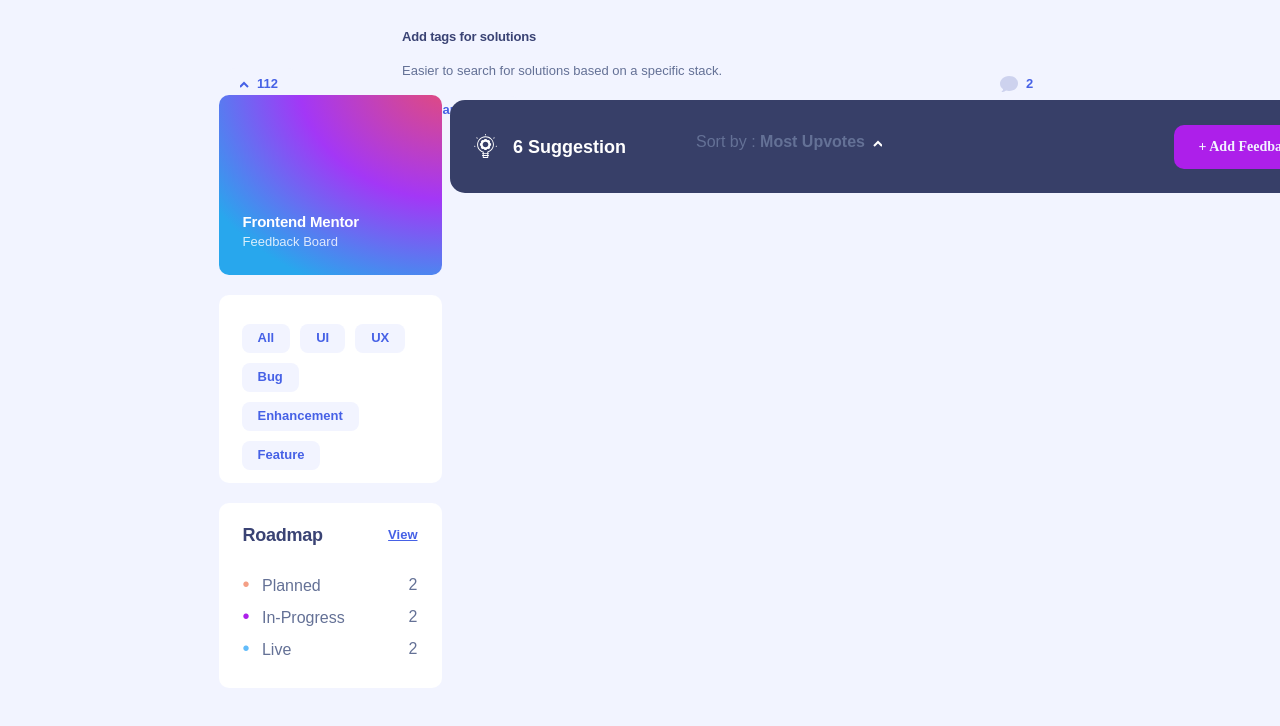
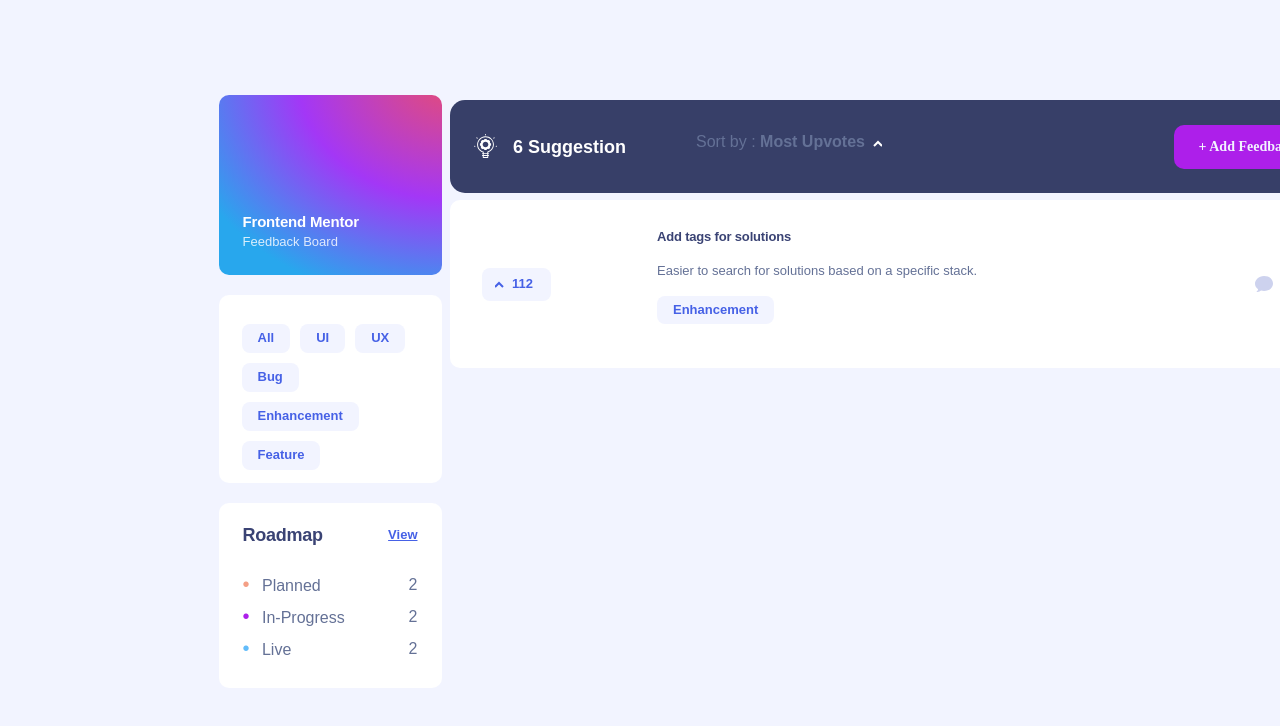
Before and after one commit to slalakara/feedback-app, a Next.js app: page /PostDetail in a window 1280 px wide. Shown: the top 726 px of the page. Built offline with nearby package versions, Linux system fonts and the light colour scheme.

Commit message:
card-item respons

```diff
--- a/components/FeedbackCard/feedback-card.css
+++ b/components/FeedbackCard/feedback-card.css
@@ -4,6 +4,7 @@
   color: #FFFFFF;
   border-radius: 10px;
   font-family: "Jost", sans-serif;
+
   h4 {
     font-family: "Jost", sans-serif;
     font-size: 13px;
@@ -14,6 +15,7 @@
     color: #3A4374;
     margin-bottom: 9px;
   }
+
   p {
     font-family: "Jost", sans-serif;
     font-size: 13px;
@@ -23,6 +25,7 @@
     color: #647196;
     margin-bottom: 9px;
   }
+
   button {
     border: unset;
     background: unset;
@@ -52,7 +55,7 @@ li.card-item {
   z-index: -3;
 }
 
-.LikeBtn button{
+.LikeBtn button {
   display: flex;
   width: 69px;
   align-items: center;
@@ -68,6 +71,7 @@ li.card-item {
   align-items: center;
   gap: 8px;
   padding: 7px 0px;
+
   button {
     margin: 0px;
     border: unset;
@@ -85,19 +89,21 @@ button.statusBtn {
   display: none;
 }
 
-.desktopCommentsBtn{
+.desktopCommentsBtn {
   display: none;
 }
 
-@media(width >= 768px) {
+@media(width >=768px) {
   .card-items {
     margin: 0 auto;
     padding: 28px 32px;
     color: #FFFFFF;
     border-radius: 10px;
+
     h4 {
       margin-bottom: 15px;
     }
+
     p {
       margin-bottom: 15px;
     }
@@ -127,14 +133,21 @@ button.statusBtn {
     display: block;
   }
 
-  .desktopCommentsBtn{
+  .desktopCommentsBtn {
     display: block;
   }
 }
 
-@media(width >= 1110px) {
+@media(width >=1110px) {
   li.card-item {
     margin: 0 auto;
     width: 826px;
   }
+
+  .card-items {
+    position: fixed;
+    margin-top: 200px;
+    margin-left: 450px;
+    background-color: #fff;
+  }
 }
```
